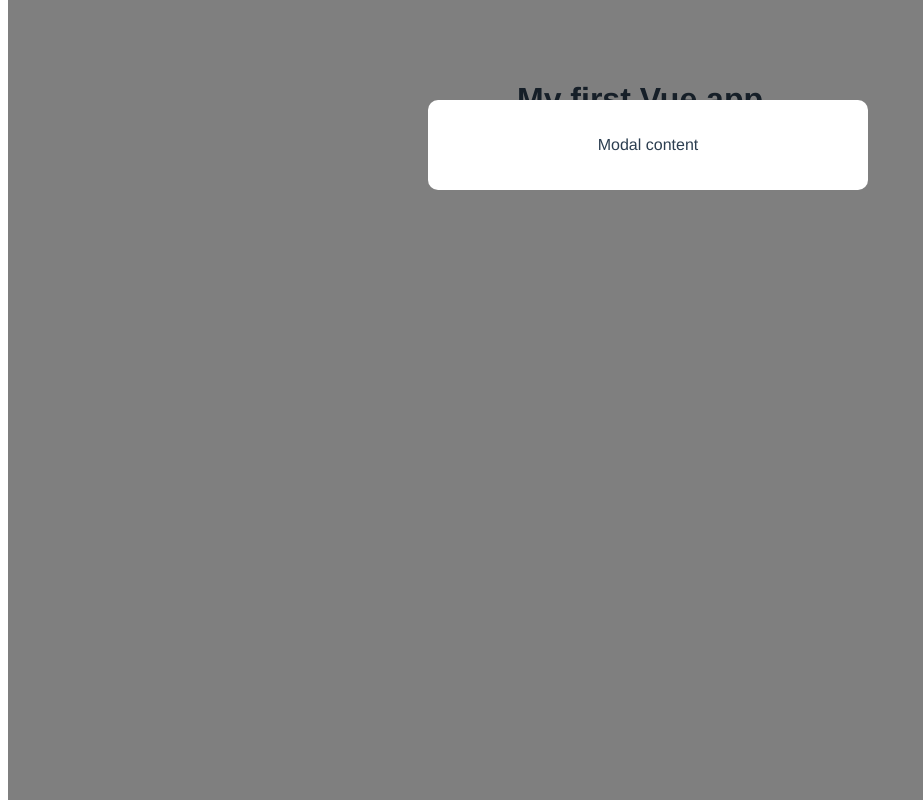
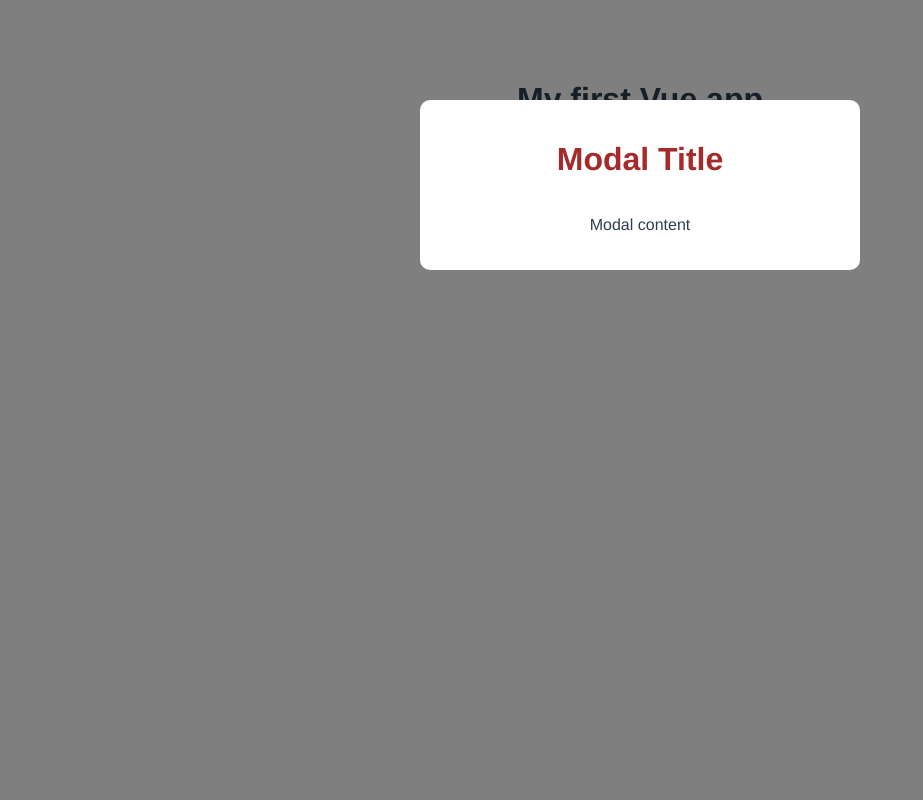
Before and after one commit to Fauve-mce/modal-project, a Vue app: page / in a window 1280 px wide. Shown: the whole page, without its empty margins (0-923 px from the left). Built offline with nearby package versions, Linux system fonts and the light colour scheme.

Commit message:
Component Syles and Global Styles

```diff
--- /dev/null
+++ b/src/assets/global.css
@@ -0,0 +1,6 @@
+body{
+    margin: 0;
+}
+p{
+    font-style: italic;
+}
--- a/src/components/Modal.vue
+++ b/src/components/Modal.vue
@@ -1,12 +1,13 @@
 <template>
     <div class="backdrop">
         <div class="modal">
+            <h1>Modal Title</h1>
             <p>Modal content</p>
         </div>
     </div>
 </template>
 
-<style>
+<style scoped>
     .modal{
         width: 400px;
         padding: 20px;
@@ -21,4 +22,12 @@
         width:100%;
         height: 100%;
     }
+    h1{
+        color:brown;
+        border: none;
+        padding: 0;
+    }
+    p{
+        font-style: normal;
+    }
 </style>
--- a/src/main.js
+++ b/src/main.js
@@ -1,4 +1,5 @@
 import { createApp } from 'vue'
 import App from './App.vue'
+import './assets/global.css'
 
 createApp(App).mount('#app')
```
